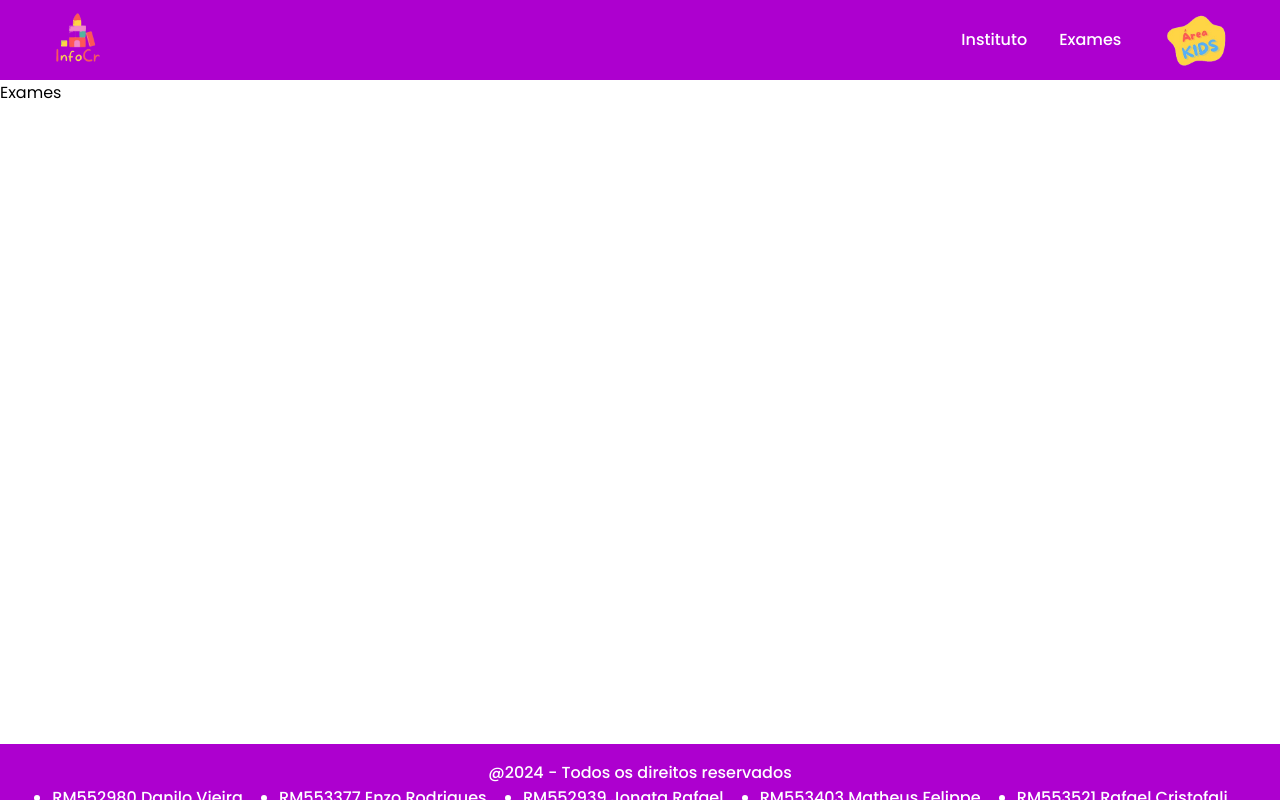
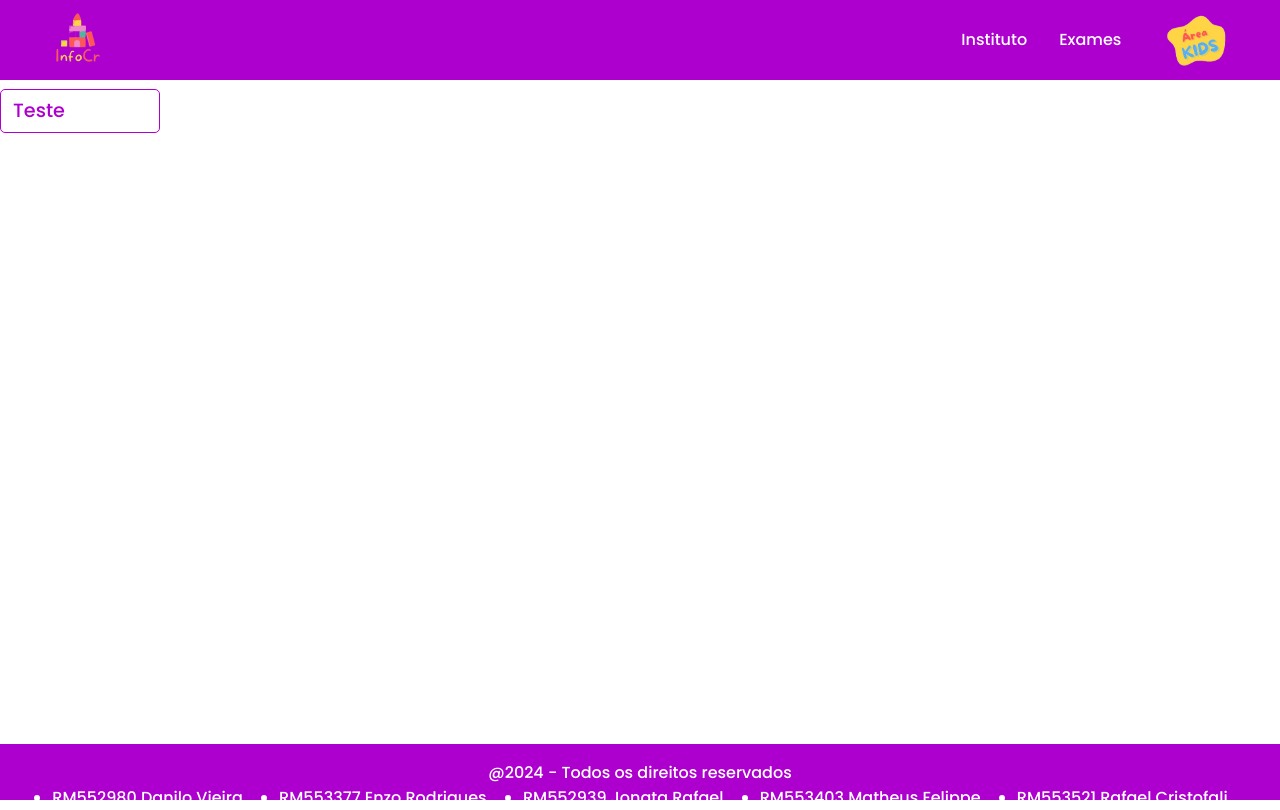
Before and after one commit to Rafafaaa-FIAP/CHL1-infocr, a React (Vite) app: page /Exames in a window 1280 px wide. Built offline with nearby package versions, Linux system fonts and the light colour scheme.

Commit message:
feat: text field

```diff
--- /dev/null
+++ b/src/components/TextField/index.jsx
@@ -0,0 +1,17 @@
+import './styles.css';
+
+function TextField(props) {
+  return (
+    <div class="text-field" style={{ width: props.width }}>
+      <fieldset>
+        <input type="text" id={props.id} name={props.id} placeholder={props.placeholder} required />
+        <legend>
+          <span>{props.placeholder}</span>
+        </legend>
+        <label for={props.id} class="placeholder">{props.placeholder}</label>
+      </fieldset>
+    </div>
+  )
+}
+
+export default TextField
--- /dev/null
+++ b/src/components/TextField/styles.css
@@ -0,0 +1,88 @@
+.text-field {
+  width: 100%;
+  display: flex;
+  flex-direction: column;
+  cursor: text;
+
+  --text-field-color: var(--colors-1-base);
+  --text-field-font-size-medium: 1.2rem;
+  --text-field-font-size-smaller: 0.75rem;
+}
+
+.text-field fieldset {
+  width: 100%;
+  padding: 0 10px 5px 0;
+  border: 0.1rem solid var(--text-field-color);
+  border-radius: 5px;
+  position: relative;
+  transition: border-color var(--transition-time), color var(--transition-time);
+}
+
+.text-field fieldset:has(input:focus) {
+  border-width: 0.2rem;
+  border-color: var(--text-field-color);
+}
+
+.text-field fieldset label,
+.text-field fieldset span {
+  padding: 0 5px;
+  pointer-events: none;
+}
+
+.text-field fieldset legend {
+  max-width: 0.01px;
+  margin-left: 7px;
+  font-size: var(--text-field-font-size-smaller);
+  text-wrap: nowrap;
+  opacity: 0;
+  transition: max-width var(--transition-time);
+}
+
+.text-field fieldset input {
+  width: 97%;
+  border: none;
+  font-size: var(--text-field-font-size-medium);
+  color: var(--colors-text-primary);
+  outline: none;
+  padding-left: 10px;
+  background-color: transparent;
+}
+
+.text-field fieldset input::placeholder {
+  color: transparent;
+}
+
+.text-field fieldset input:focus+legend,
+.text-field fieldset input:not(:placeholder-shown)+legend {
+  max-width: 100%;
+}
+
+.text-field fieldset .placeholder {
+  margin-left: 7px;
+  font-size: var(--text-field-font-size-medium);
+  font-weight: 500;
+  color: var(--text-field-color);
+  position: absolute;
+  top: -5%;
+  left: 0;
+  transition: font-size var(--transition-time), top var(--transition-time);
+}
+
+.text-field fieldset input:focus~.placeholder {
+  color: var(--text-field-color);
+}
+
+.text-field fieldset input:focus~.placeholder,
+.text-field fieldset input:not(:placeholder-shown)~.placeholder {
+  font-size: var(--text-field-font-size-smaller);
+  top: -55%;
+}
+
+.text-field fieldset:has(input.invalid) {
+  border-width: 2px;
+  border-color: var(--colors-semantic-error-base);
+}
+
+.text-field fieldset input.invalid~.placeholder {
+  color: var(--colors-semantic-error-base);
+}
--- a/src/routes/Error/styles.css
+++ b/src/routes/Error/styles.css
@@ -15,3 +15,39 @@ div#error-page div.container {
   display: flex;
   align-items: center;
 }
+
+@media (min-width: 601px) and (max-width: 900px) {
+  div#error-page {
+    text-align: center;
+  }
+
+  div#error-page img {
+    width: 50vw;
+  }
+
+  div#error-page div.container {
+    padding-bottom: 5rem;
+    flex-direction: column;
+    justify-content: center;
+  }
+}
+
+@media (max-width: 600px) {
+  div#error-page {
+    text-align: center;
+  }
+
+  div#error-page img {
+    width: 75vw;
+  }
+
+  div#error-page div.container {
+    padding-bottom: 5rem;
+    flex-direction: column;
+    justify-content: center;
+  }
+
+  div#error-page h1 {
+    font-size: 1.75rem;
+  }
+}
--- a/src/routes/Exames/index.jsx
+++ b/src/routes/Exames/index.jsx
@@ -1,8 +1,10 @@
+import TextField from '../../components/TextField'
+
 function Exames() {
   return (
-    <>
-      <div>Exames</div>
-    </>
+    <div className=''>
+      <TextField id="test" placeholder="Teste" width="10rem" />
+    </div>
   )
 }
 
```
